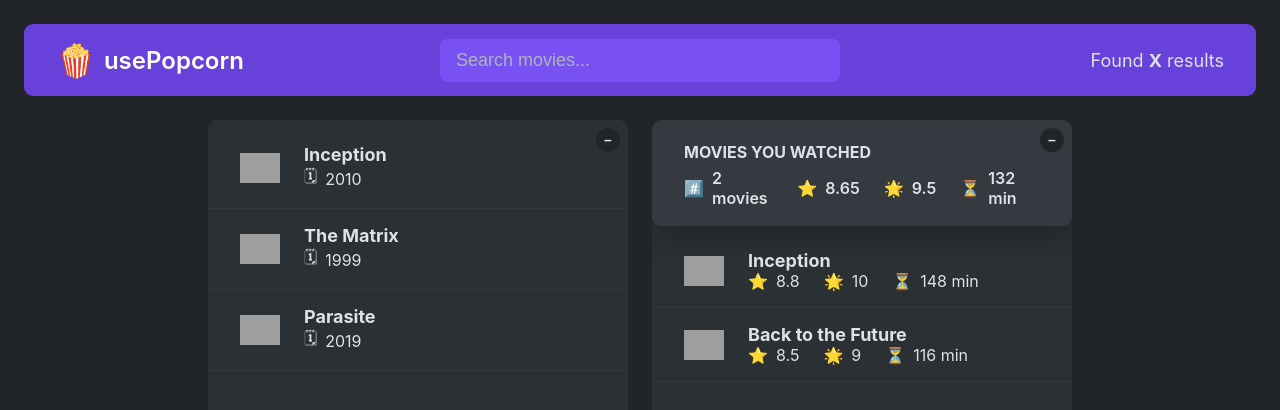
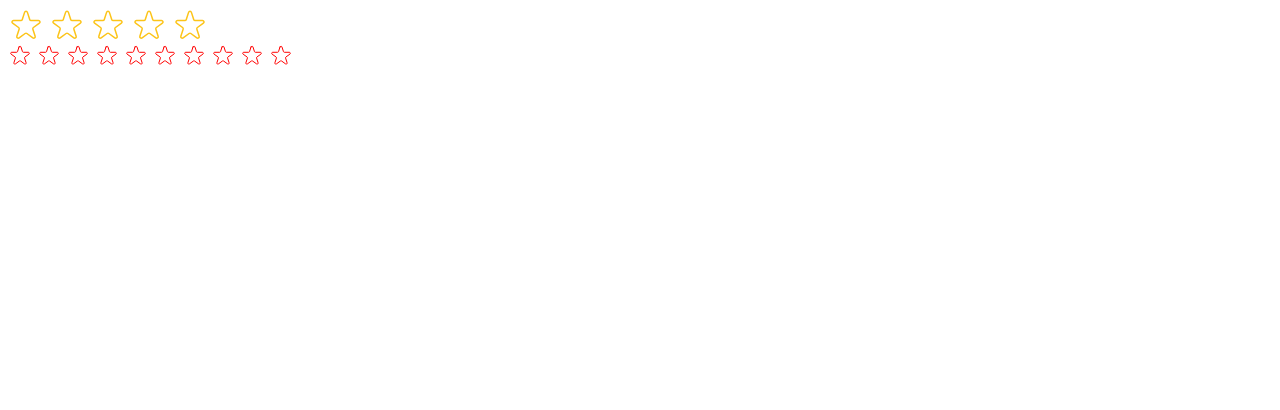
Before and after one commit to IbrahimAhmad20/ScreenSavory, a React (Create React App) app: page / in a window 1280 px wide. Shown: the top 410 px of the page. Built offline with nearby package versions, Linux system fonts and the light colour scheme; grey boxes are pictures that could not be loaded.

Commit message:
Addition : StarRating-Component

```diff
--- a/src/App.js
+++ b/src/App.js
@@ -51,20 +51,23 @@ const average = (arr) =>
   arr.reduce((acc, cur, i, arr) => acc + cur / arr.length, 0);
 
 export default function App() {
+  const [movies, setMovies] = useState(tempMovieData);
   return (
     <>
-      <NavBar />
-      <Main />
+      <NavBar>
+        <SearchBar />
+        <NumResults movies={movies} />
+      </NavBar>
+      <Main movies={movies} />
     </>
   );
 }
 
-function NavBar() {
+function NavBar({ children }) {
   return (
     <nav className="nav-bar">
       <Logo />
-      <SearchBar />
-      <NumResults />
+      {children}
     </nav>
   );
 }
@@ -91,40 +94,42 @@ function SearchBar() {
   );
 }
 
-function NumResults() {
+function NumResults({ movies }) {
   return (
     <p className="num-results">
-      Found <strong>X</strong> results
+      Found <strong>{movies.length}</strong> results
     </p>
   );
 }
 
-function Main() {
+function Main({ movies }) {
+  const [watched, setWatched] = useState(tempWatchedData);
   return (
     <main className="main">
-      <MoviesBox />
-      <MoviesSummaryBox />
+      <Box>
+        <MoviesList movies={movies} />
+      </Box>
+      <Box>
+        <Summary watched={watched} />
+        <SummaryList watched={watched} />
+      </Box>
     </main>
   );
 }
 
-function MoviesBox() {
-  const [isOpen1, setIsOpen1] = useState(true);
+function Box({ children }) {
+  const [isOpen, setIsOpen] = useState(true);
   return (
     <div className="box">
-      <button
-        className="btn-toggle"
-        onClick={() => setIsOpen1((open) => !open)}
-      >
-        {isOpen1 ? "–" : "+"}
+      <button className="btn-toggle" onClick={() => setIsOpen((open) => !open)}>
+        {isOpen ? "–" : "+"}
       </button>
-      {isOpen1 && <MoviesList />}
+      {isOpen && children}
     </div>
   );
 }
 
-function MoviesList() {
-  const [movies, setMovies] = useState(tempMovieData);
+function MoviesList({ movies }) {
   return (
     <ul className="list">
       {movies?.map((movie) => (
@@ -149,27 +154,6 @@ function Movies({ movie }) {
   );
 }
 
-function MoviesSummaryBox() {
-  const [watched, setWatched] = useState(tempWatchedData);
-  const [isOpen2, setIsOpen2] = useState(true);
-
-  return (
-    <div className="box">
-      <button
-        className="btn-toggle"
-        onClick={() => setIsOpen2((open) => !open)}
-      >
-        {isOpen2 ? "–" : "+"}
-      </button>
-      {isOpen2 && (
-        <>
-          <Summary watched={watched} />
-          <SummaryList watched={watched} />
-        </>
-      )}
-    </div>
-  );
-}
 function Summary({ watched }) {
   const avgImdbRating = average(watched.map((movie) => movie.imdbRating));
   const avgUserRating = average(watched.map((movie) => movie.userRating));
--- /dev/null
+++ b/src/StarRating.js
@@ -0,0 +1,109 @@
+import { useState } from "react";
+
+const styleContainer = {
+  display: "flex",
+  alignItems: "center",
+  gap: "10px",
+};
+
+const styleStars = {
+  display: "flex",
+  gap: "5px",
+  fontSize: "24px",
+};
+
+export default function StarRating({
+  maxRating = 5,
+  size = 36,
+  color = "#fcc419",
+}) {
+  const [rating, setRating] = useState(0);
+  const [tempRating, setTempRating] = useState(0);
+
+  const styleText = {
+    lineHeight: "1",
+    margin: "0",
+    fontSize: `${size / 1.5}px`,
+    color,
+  };
+
+  return (
+    <div style={styleContainer}>
+      <div style={styleStars}>
+        {Array.from({ length: maxRating }, (_, i) => {
+          return (
+            <Star
+              key={i}
+              onRate={() => setRating(i + 1)}
+              onEnter={() => setTempRating(i + 1)}
+              onLeave={() => setTempRating(0)}
+              full={tempRating ? tempRating <= i : rating <= i}
+              color={color}
+              size={size}
+            />
+          );
+        })}
+      </div>
+      <p style={styleText}> {tempRating ? tempRating : rating || ""} </p>
+    </div>
+  );
+}
+
+function Star({ onRate, onEnter, onLeave, full, color, size }) {
+  const styleStar = {
+    display: "block",
+    height: `${size}px`,
+    width: `${size}px`,
+    cursor: "pointer",
+  };
+  return (
+    <span
+      role="button"
+      style={styleStar}
+      onClick={onRate}
+      onMouseEnter={onEnter}
+      onMouseLeave={onLeave}
+    >
+      {full ? (
+        <svg
+          xmlns="http://www.w3.org/2000/svg"
+          fill="none"
+          viewBox="0 0 24 24"
+          stroke={color}
+        >
+          <path
+            strokeLinecap="round"
+            strokeLinejoin="round"
+            strokeWidth="{2}"
+            d="M11.049 2.927c.3-.921 1.603-.921 1.902 0l1.519 4.674a1 1 0 00.95.69h4.915c.969 0 1.371 1.24.588 1.81l-3.976 2.888a1 1 0 00-.363 1.118l1.518 4.674c.3.922-.755 1.688-1.538 1.118l-3.976-2.888a1 1 0 00-1.176 0l-3.976 2.888c-.783.57-1.838-.197-1.538-1.118l1.518-4.674a1 1 0 00-.363-1.118l-3.976-2.888c-.784-.57-.38-1.81.588-1.81h4.914a1 1 0 00.951-.69l1.519-4.674z"
+          />
+        </svg>
+      ) : (
+        <svg
+          xmlns="http://www.w3.org/2000/svg"
+          viewBox="0 0 20 20"
+          fill={color}
+          stroke={color}
+        >
+          <path d="M9.049 2.927c.3-.921 1.603-.921 1.902 0l1.07 3.292a1 1 0 00.95.69h3.462c.969 0 1.371 1.24.588 1.81l-2.8 2.034a1 1 0 00-.364 1.118l1.07 3.292c.3.921-.755 1.688-1.54 1.118l-2.8-2.034a1 1 0 00-1.175 0l-2.8 2.034c-.784.57-1.838-.197-1.539-1.118l1.07-3.292a1 1 0 00-.364-1.118L2.98 8.72c-.783-.57-.38-1.81.588-1.81h3.461a1 1 0 00.951-.69l1.07-3.292z" />
+        </svg>
+      )}
+    </span>
+  );
+}
+
+// EMPTY STAR
+
+// <svg
+//   xmlns="http://www.w3.org/2000/svg"
+//   fill="none"
+//   viewBox="0 0 24 24"
+//   stroke="#000"
+// >
+//   <path
+//     strokeLinecap="round"
+//     strokeLinejoin="round"
+//     strokeWidth="{2}"
+//     d="M11.049 2.927c.3-.921 1.603-.921 1.902 0l1.519 4.674a1 1 0 00.95.69h4.915c.969 0 1.371 1.24.588 1.81l-3.976 2.888a1 1 0 00-.363 1.118l1.518 4.674c.3.922-.755 1.688-1.538 1.118l-3.976-2.888a1 1 0 00-1.176 0l-3.976 2.888c-.783.57-1.838-.197-1.538-1.118l1.518-4.674a1 1 0 00-.363-1.118l-3.976-2.888c-.784-.57-.38-1.81.588-1.81h4.914a1 1 0 00.951-.69l1.519-4.674z"
+//   />
+// </svg>;
--- a/src/index.js
+++ b/src/index.js
@@ -1,11 +1,14 @@
 import React from "react";
 import ReactDOM from "react-dom/client";
-import "./index.css";
-import App from "./App";
-
+// import "./index.css";
+// import App from "./App";
+import StarRating from "./StarRating";
 const root = ReactDOM.createRoot(document.getElementById("root"));
 root.render(
   <React.StrictMode>
-    <App />
+    <StarRating maxRating={5} />
+    <StarRating maxRating={10} color="red" size="24" />
+
+    {/* <App /> */}
   </React.StrictMode>
 );
```
Also changed, not shown: src/index.css (+0 -29 lines).
